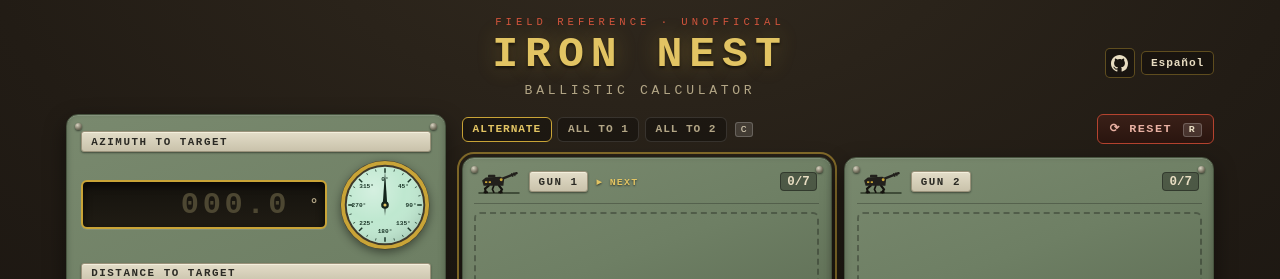
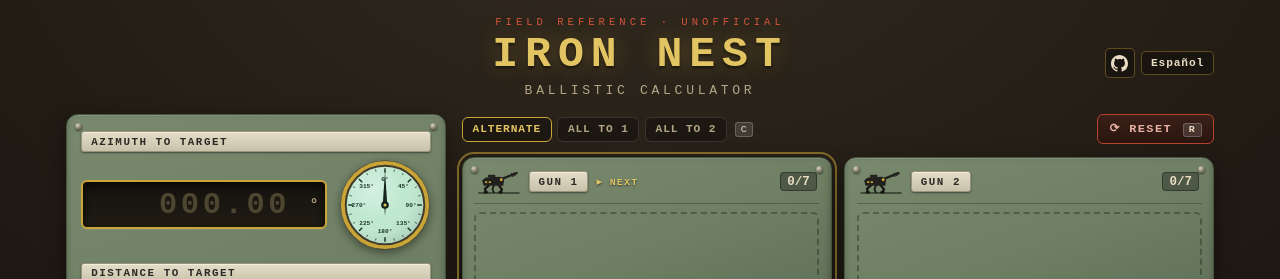
Before and after one commit to StevenACZ/iron-nest-calculator, a Vue app: page / in a window 1280 px wide. Shown: the top 279 px of the page. Built offline with nearby package versions, Linux system fonts and the light colour scheme.

Commit message:
feat: two-decimal azimuth precision; ci: restore typecheck now that the runner has node

```diff
--- a/src/components/CalculatorPanel.vue
+++ b/src/components/CalculatorPanel.vue
@@ -81,7 +81,7 @@ function pickCharge(c: number): void {
 }
 
 const INPUT_RULES = {
-  az: { max: 360, intDigits: 3, decimals: 1 },
+  az: { max: 360, intDigits: 3, decimals: 2 },
   km: { max: MAX_RANGE_KM, intDigits: 2, decimals: 2 },
 } as const
 
@@ -165,7 +165,7 @@ function register(): void {
 }
 
 function restoreShot(shot: Shot): void {
-  azimuthRaw.value = String(parseFloat(shot.azimuth.toFixed(1)))
+  azimuthRaw.value = String(parseFloat(shot.azimuth.toFixed(2)))
   distanceRaw.value = String(parseFloat(shot.km.toFixed(2)))
   manualCharge.value = shot.charge
   roundType.value = shot.type
@@ -192,7 +192,7 @@ defineExpose({ focusAzimuth, register, restoreShot })
             inputmode="decimal"
             autocomplete="off"
             spellcheck="false"
-            placeholder="000.0"
+            placeholder="000.00"
             enterkeyhint="next"
             @keydown="handleNumKey($event, 'az')"
             @keydown.enter.prevent="focusDistance"
--- a/src/lib/ballistics.ts
+++ b/src/lib/ballistics.ts
@@ -34,7 +34,7 @@ export function normalizeAzimuth(deg: number): number {
 }
 
 export function formatAzimuth(deg: number): string {
-  return deg.toFixed(1).padStart(5, '0')
+  return deg.toFixed(2).padStart(6, '0')
 }
 
 export function formatElevation(deg: number): string {
```
